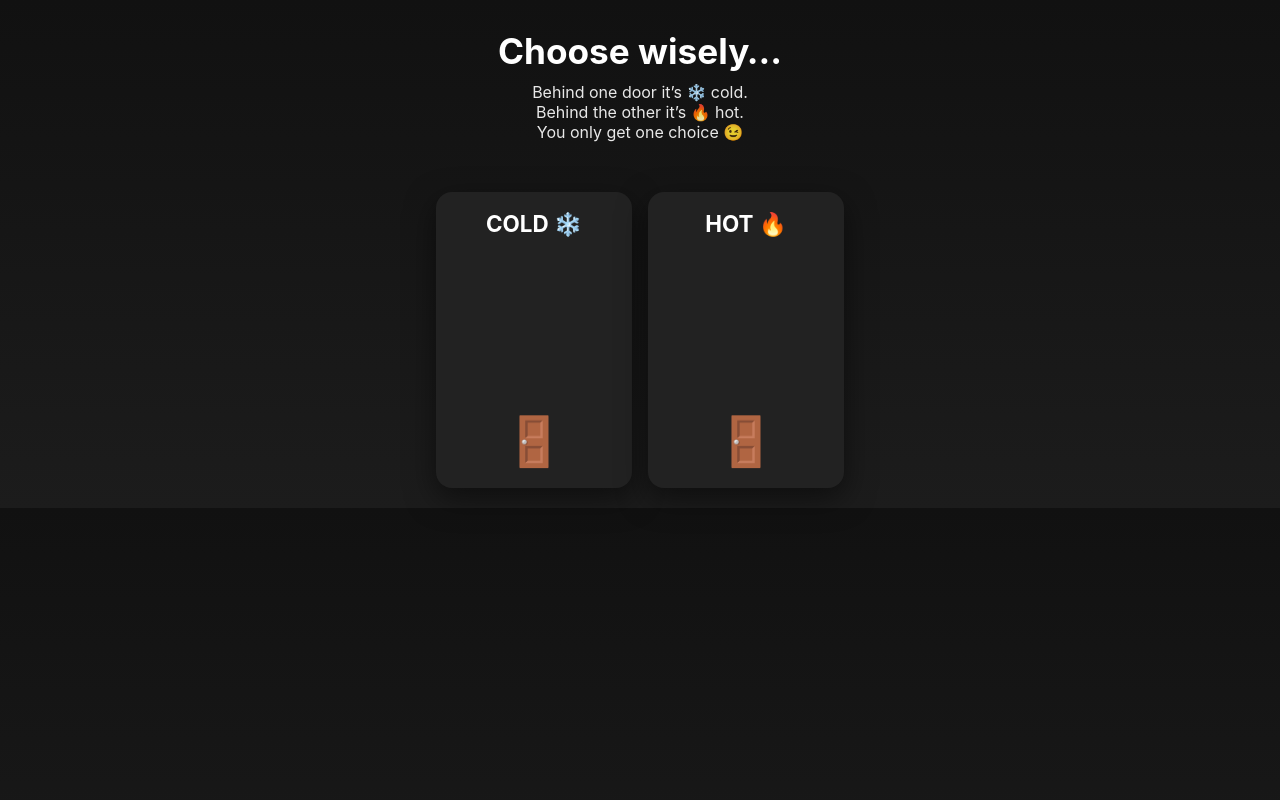
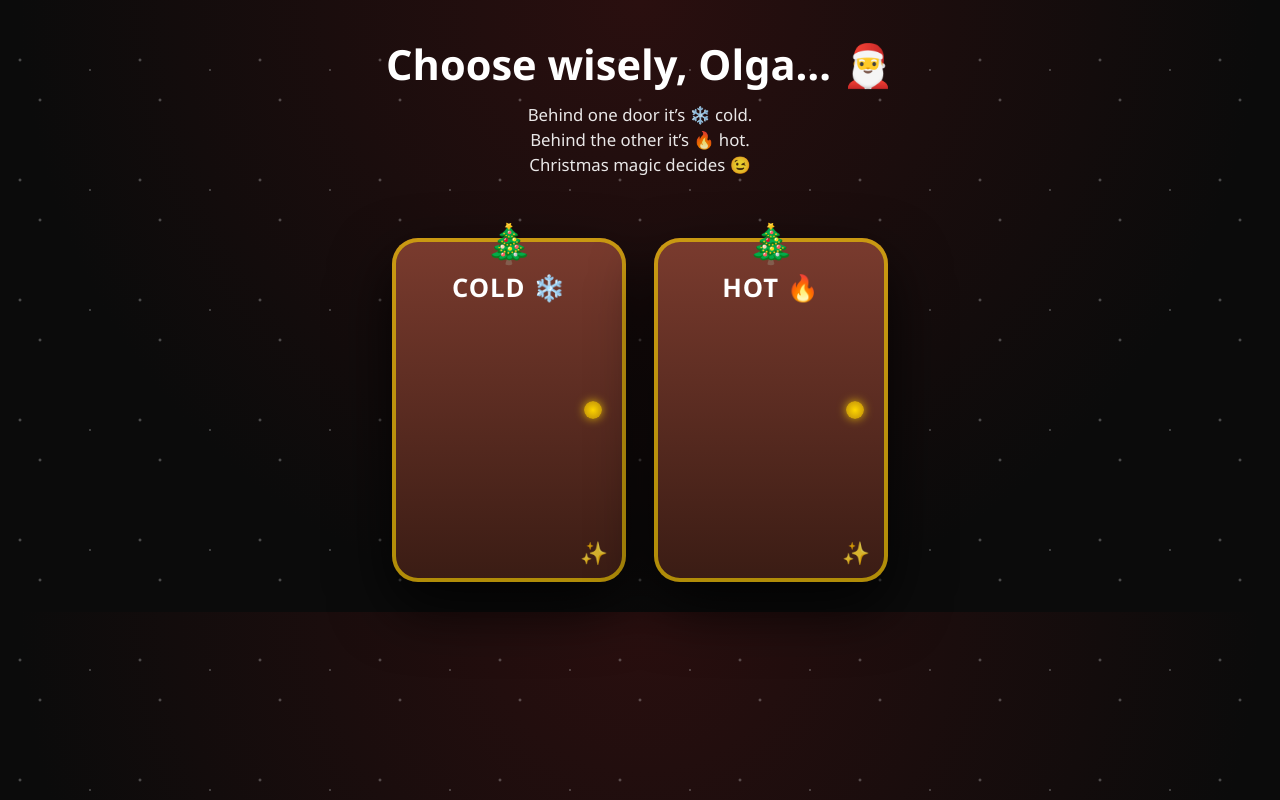
Before and after one commit to renefonteijn/Olga-christmas, a plain HTML site: page index.html in a window 1280 px wide. Drawn offline with Linux system fonts and the light colour scheme.

Commit message:
Add files via upload

```diff
--- a/index.html
+++ b/index.html
@@ -3,87 +3,154 @@
 <head>
 <meta charset="UTF-8" />
 <meta name="viewport" content="width=device-width, initial-scale=1.0"/>
-<title>Cold or Hot?</title>
+<title>Olga — Cold or Hot?</title>
 
 <style>
   body {
     margin: 0;
-    font-family: -apple-system, BlinkMacSystemFont, "Segoe UI", sans-serif;
-    background: linear-gradient(180deg, #111 0%, #1c1c1c 100%);
+    font-family: "Segoe UI", -apple-system, BlinkMacSystemFont, sans-serif;
+    background: radial-gradient(circle at top, #2a0f0f 0%, #0b0b0b 70%);
     color: #fff;
     text-align: center;
+    overflow-x: hidden;
   }
 
   h1 {
-    font-size: 2.2rem;
-    margin: 30px 15px 10px;
+    font-size: 2.6rem;
+    margin: 36px 15px 10px;
   }
 
   p {
     margin: 0 20px 30px;
     opacity: 0.9;
+    font-size: 1.05rem;
+    line-height: 1.5;
+  }
+
+  /* Snow animation */
+  .snow {
+    position: fixed;
+    inset: 0;
+    pointer-events: none;
+    background-image:
+      radial-gradient(2px 2px at 20px 30px, white, transparent),
+      radial-gradient(2px 2px at 40px 70px, white, transparent),
+      radial-gradient(1.5px 1.5px at 90px 40px, white, transparent);
+    background-size: 120px 120px;
+    animation: snow 20s linear infinite;
+    opacity: 0.4;
+  }
+
+  @keyframes snow {
+    from { background-position: 0 0; }
+    to { background-position: 0 600px; }
   }
 
   .doors {
     display: flex;
-    gap: 16px;
+    gap: 28px;
     justify-content: center;
-    padding: 20px;
+    padding: 30px 20px;
     flex-wrap: wrap;
   }
 
   .door {
-    background: #222;
-    border-radius: 16px;
-    width: 160px;
-    height: 260px;
-    display: flex;
-    flex-direction: column;
-    justify-content: space-between;
-    padding: 18px;
+    position: relative;
+    width: 190px;
+    height: 300px;
+    border-radius: 26px;
+    background: linear-gradient(180deg, #7a3b2e, #3a1c14);
+    box-shadow:
+      inset 0 0 0 4px rgba(255,215,0,0.6),
+      0 25px 60px rgba(0,0,0,0.8);
+    padding: 22px;
     cursor: pointer;
-    transition: transform 0.25s ease, box-shadow 0.25s ease;
-    box-shadow: 0 10px 30px rgba(0,0,0,0.5);
+    transition: transform 0.3s ease, box-shadow 0.3s ease;
+  }
+
+  .door::before {
+    content: "🎄";
+    position: absolute;
+    top: -22px;
+    left: 50%;
+    transform: translateX(-50%);
+    font-size: 2.4rem;
+  }
+
+  .door::after {
+    content: "✨";
+    position: absolute;
+    bottom: 14px;
+    right: 18px;
+    font-size: 1.4rem;
+    opacity: 0.8;
   }
 
   .door:hover {
-    transform: translateY(-6px);
-    box-shadow: 0 20px 40px rgba(0,0,0,0.7);
+    transform: translateY(-10px) scale(1.03);
+    box-shadow:
+      inset 0 0 0 4px rgba(255,215,0,0.8),
+      0 35px 80px rgba(0,0,0,0.9);
   }
 
   .label {
-    font-size: 1.4rem;
-    font-weight: 700;
+    font-size: 1.6rem;
+    font-weight: 800;
+    letter-spacing: 1px;
+    margin-top: 10px;
   }
 
-  .emoji {
-    font-size: 3rem;
+  .knob {
+    width: 18px;
+    height: 18px;
+    border-radius: 50%;
+    background: radial-gradient(circle, gold, #b8860b);
+    position: absolute;
+    right: 24px;
+    top: 50%;
+    transform: translateY(-50%);
+    box-shadow: 0 0 10px rgba(255,215,0,0.8);
   }
 
   .reveal {
     display: none;
-    padding: 30px 20px 50px;
-    animation: fadeIn 0.6s ease;
+    padding: 30px 20px 70px;
+    animation: fadeIn 0.7s ease;
   }
 
   .reveal h2 {
-    font-size: 2rem;
-    margin-bottom: 10px;
+    font-size: 2.3rem;
+    margin-bottom: 14px;
   }
 
   .reveal p {
     font-size: 1.1rem;
-    line-height: 1.5;
+    line-height: 1.6;
   }
 
   .gift {
+    margin-top: 22px;
     font-size: 1.3rem;
-    margin-top: 15px;
     font-weight: 600;
   }
 
+  .gift img {
+    display: block;
+    margin: 24px auto 0;
+    max-width: 300px;
+    width: 90%;
+    border-radius: 18px;
+    box-shadow: 0 20px 50px rgba(0,0,0,0.7);
+  }
+
+  .footer {
+    margin-top: 30px;
+    font-size: 0.95rem;
+    opacity: 0.85;
+  }
+
   @keyframes fadeIn {
-    from { opacity: 0; transform: translateY(10px); }
+    from { opacity: 0; transform: translateY(16px); }
     to { opacity: 1; transform: translateY(0); }
   }
 </style>
@@ -91,37 +158,53 @@
 
 <body>
 
-<h1>Choose wisely…</h1>
-<p>Behind one door it’s ❄️ cold.<br>Behind the other it’s 🔥 hot.<br>You only get one choice 😉</p>
+<div class="snow"></div>
+
+<h1>Choose wisely, Olga… 🎅</h1>
+<p>
+Behind one door it’s ❄️ cold.<br>
+Behind the other it’s 🔥 hot.<br>
+Christmas magic decides 😉
+</p>
 
 <div class="doors" id="doors">
   <div class="door" onclick="reveal('cold')">
     <div class="label">COLD ❄️</div>
-    <div class="emoji">🚪</div>
+    <div class="knob"></div>
   </div>
 
   <div class="door" onclick="reveal('hot')">
     <div class="label">HOT 🔥</div>
-    <div class="emoji">🚪</div>
+    <div class="knob"></div>
   </div>
 </div>
 
 <div class="reveal" id="cold">
   <h2>Cold Adventure ❄️</h2>
   <p>
-    Snowy mornings, crisp mountain air, and laughter on the slopes.<br>
-    Time to carve new memories together ⛷️❤️
+    Snowy mornings, crisp mountain air,<br>
+    skis carving through fresh powder.<br>
+    Let’s chase winter together ⛷️❤️
   </p>
-  <div class="gift">🎁 Ski boots</div>
+  <div class="gift">
+    🎁 Ski boots
+    <img src="https://images.unsplash.com/photo-1519681393784-d120267933ba?auto=format&fit=crop&w=900&q=80" alt="Ski boots">
+  </div>
+  <div class="footer">Whatever you chose — our next adventure starts now ❤️</div>
 </div>
 
 <div class="reveal" id="hot">
   <h2>Hot Adventure 🔥</h2>
   <p>
-    Warm water, endless blue, and silence beneath the surface.<br>
-    Let’s explore the ocean together 🌊🤿❤️
+    Warm water, endless blue,<br>
+    bubbles rising into sunlight.<br>
+    Let’s disappear into the ocean together 🌊🤿❤️
   </p>
-  <div class="gift">🎁 Dive regulator set</div>
+  <div class="gift">
+    🎁 Dive regulator set
+    <img src="https://images.unsplash.com/photo-1544551763-ced2e8d7e6f0?auto=format&fit=crop&w=900&q=80" alt="Dive regulator set">
+  </div>
+  <div class="footer">Whatever you chose — our next adventure starts now ❤️</div>
 </div>
 
 <script>
```
